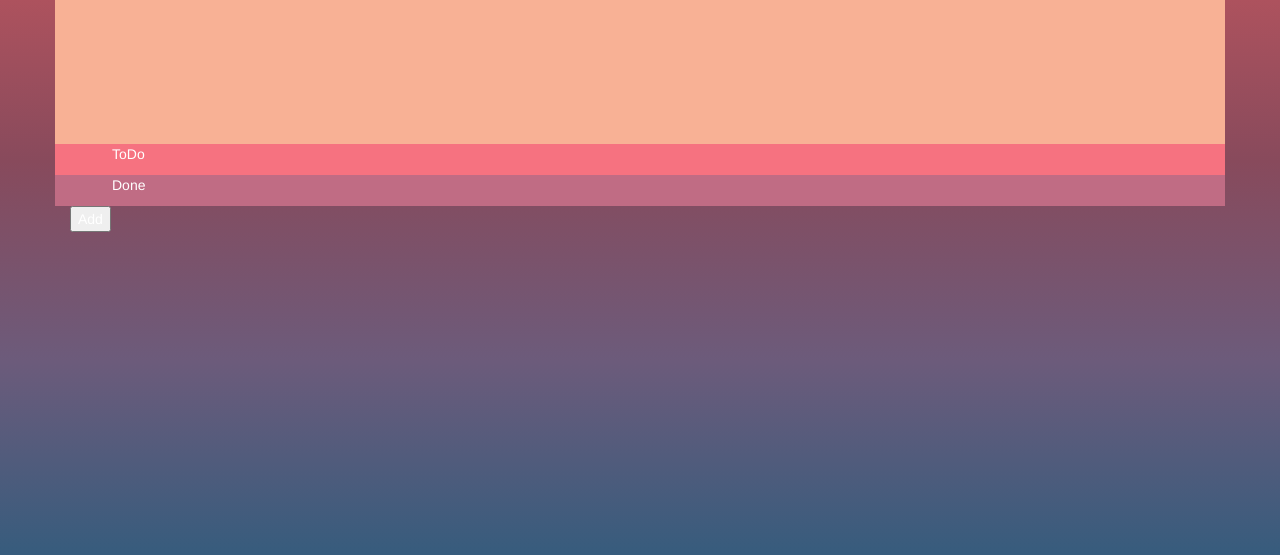
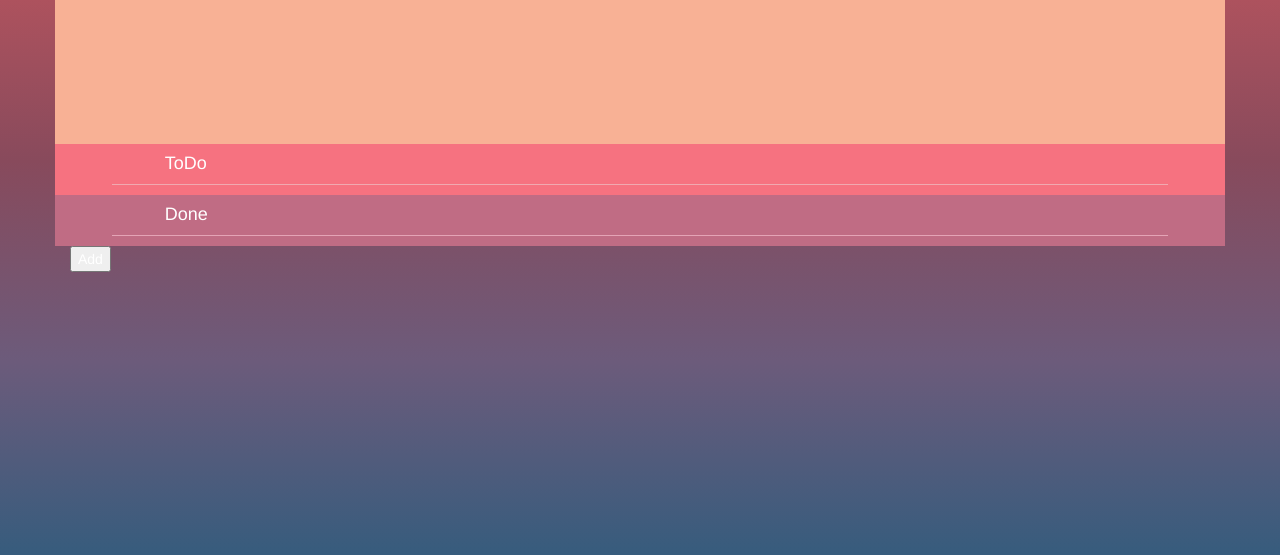
Before and after one commit to galideutsch/todo-list, a plain HTML site: page html/index.html in a window 1280 px wide. Shown: the part 239-794 px from the top of the page. Drawn offline with nearby package versions, Linux system fonts and the light colour scheme.

Commit message:
updating css

```diff
--- a/css/common.css
+++ b/css/common.css
@@ -44,3 +44,16 @@ ul {
 .task, .input {
     margin-left: 5px;
 }
+
+.col-xs-12.todo {
+    background: rgb(240, 169, 176);
+}
+
+.col-xs-12.done {
+    background: rgb(228, 164, 182);;
+}
+
+::placeholder {
+    color: white;
+    opacity: 1;
+}
--- a/js/todo_list.js
+++ b/js/todo_list.js
@@ -63,7 +63,7 @@ class TaskList extends React.Component{
         }
         return(
             <div className={`row ${this.props.taskType}`}>
-                {this.props.text}
+                <h4 className={this.props.taskType}>{this.props.text}</h4>
                 <ul className={`col-lg-12 col-xs-12 ${this.props.taskType}`}>
                     {this.tasks}
                 </ul>
```
